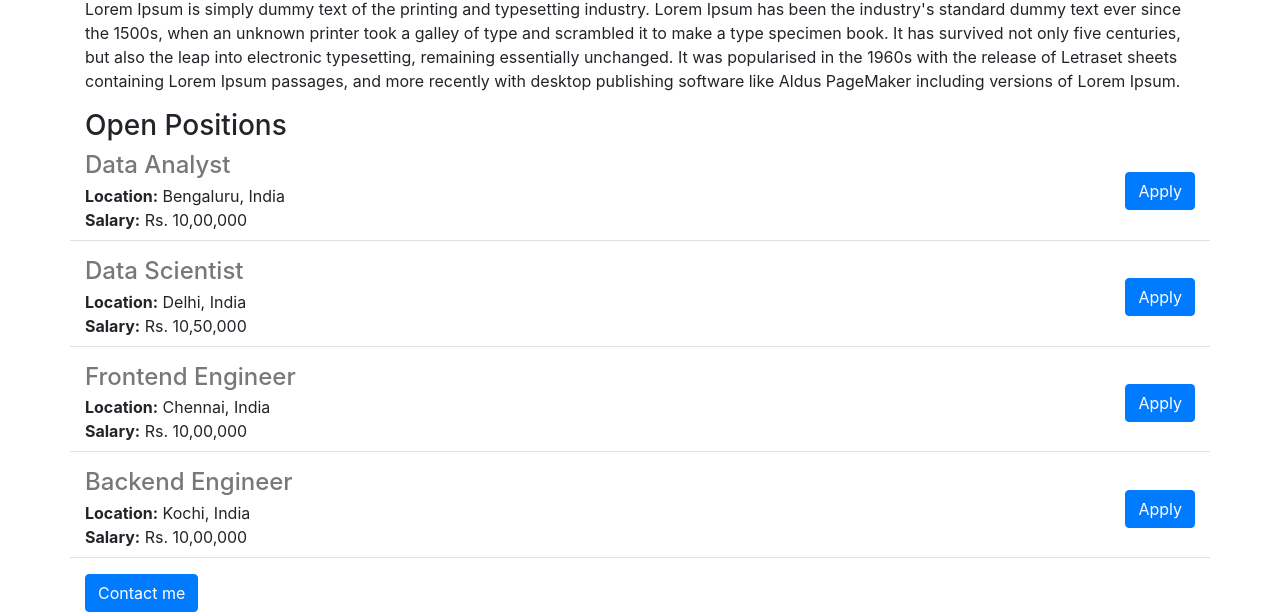
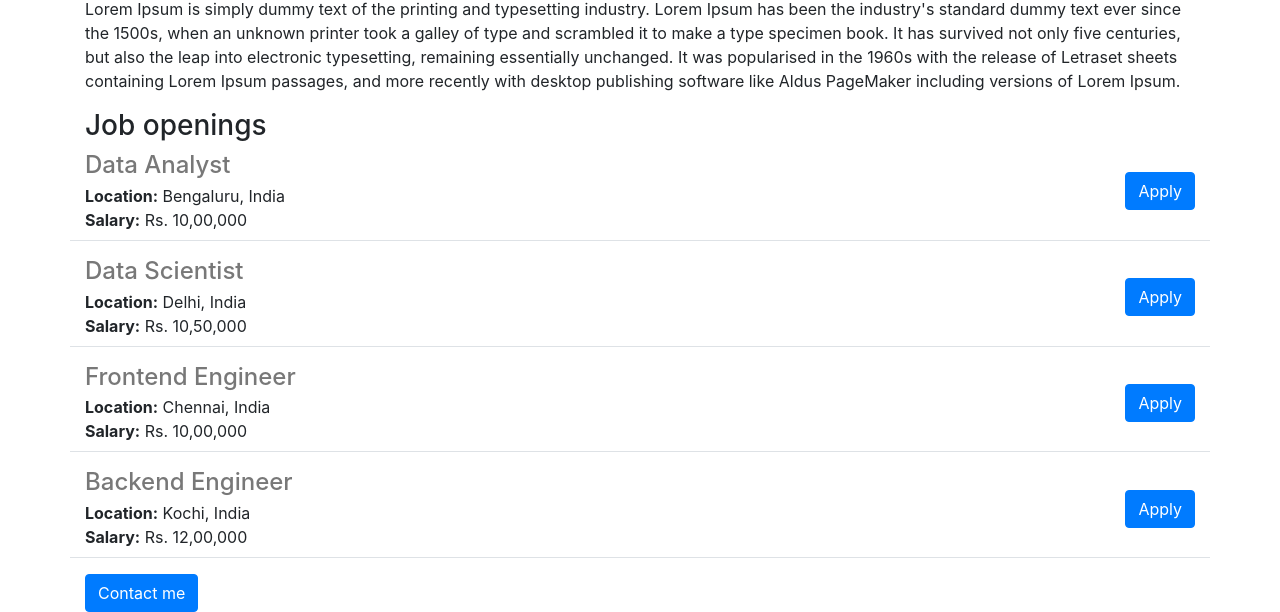
Before and after one commit to RakhithaBaburaj/rakhi-website, a Flask app: page / in a window 1280 px wide. Shown: the part 425-1037 px from the top of the page. Run offline with Flask 3, Linux system fonts and the light colour scheme; some libraries are stand-ins or nearby versions.

Commit message:
made some changes

```diff
--- a/app.py
+++ b/app.py
@@ -25,7 +25,7 @@ JOBS = [
         'id': 4,
         'title': "Backend Engineer",
         'location': "Kochi, India",
-        'salary': "Rs. 10,00,000"
+        'salary': "Rs. 12,00,000"
     }
 ]
 
--- a/templates/home.html
+++ b/templates/home.html
@@ -22,7 +22,7 @@
         <p>
             Lorem Ipsum is simply dummy text of the printing and typesetting industry. Lorem Ipsum has been the industry's standard dummy text ever since the 1500s, when an unknown printer took a galley of type and scrambled it to make a type specimen book. It has survived not only five centuries, but also the leap into electronic typesetting, remaining essentially unchanged. It was popularised in the 1960s with the release of Letraset sheets containing Lorem Ipsum passages, and more recently with desktop publishing software like Aldus PageMaker including versions of Lorem Ipsum.
         </p>
-        <h3>Open Positions</h3>
+        <h3>Job openings</h3>
         <div>
             {% for job in jobs %}
                 {% include 'jobitem.html' %}
```
